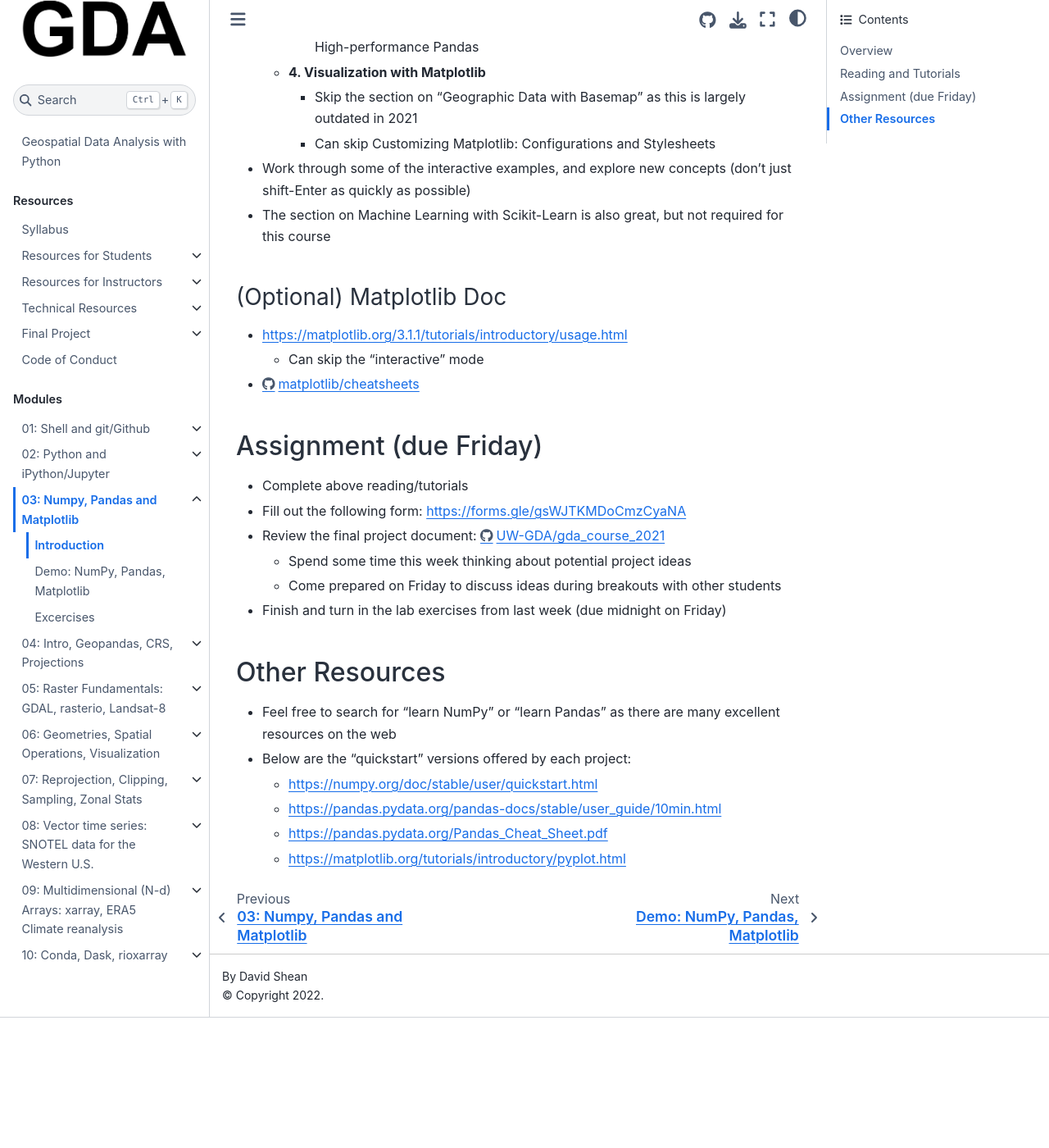
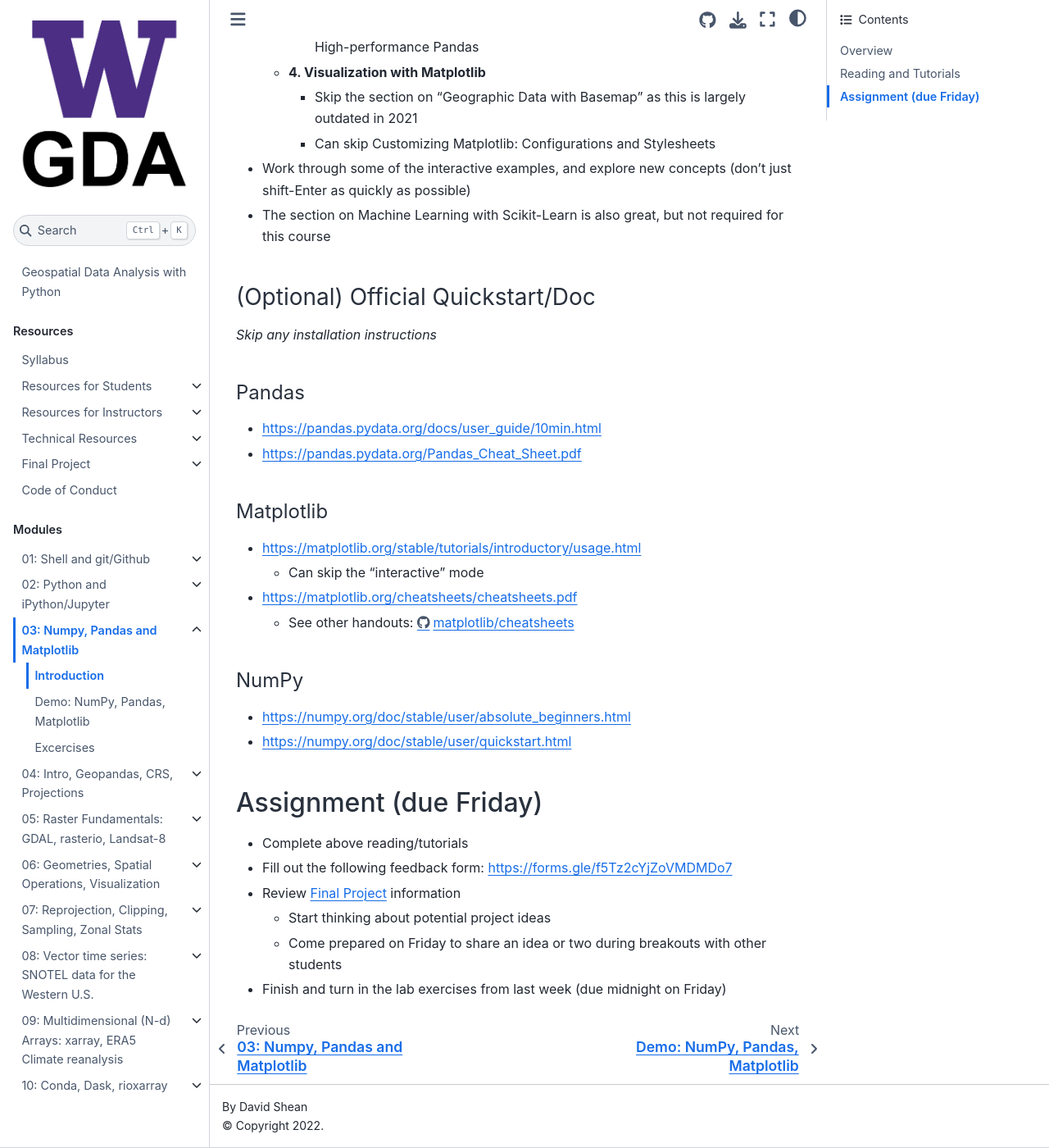
Before and after one commit to UW-GDA/jupyterbook, a Jupyter Book: the page built from book/modules/03_NumPy_Pandas_Matplotlib/03_NumPy_Pandas_Matplotlib_prep.md, in a window 1280 px wide and 1400 px high, scrolled down 1485 px. Shown: the whole window at 82% size. Built offline with Jupyter Book 1.0.4 settings and Sphinx 7.4.7 and the Sphinx Book theme 1.1.4, drawn with Linux system fonts in a browser that asks for light colours; pages that are not in the unit, such as notebooks, are missing from menus; before the commit the page ends 2726 px from its top, so only the background shows below that.

Commit message:
Update 03 reading assignment

```diff
--- a/book/modules/03_NumPy_Pandas_Matplotlib/03_NumPy_Pandas_Matplotlib_prep.md
+++ b/book/modules/03_NumPy_Pandas_Matplotlib/03_NumPy_Pandas_Matplotlib_prep.md
@@ -29,23 +29,24 @@
 * Work through some of the interactive examples, and explore new concepts (don't just shift-Enter as quickly as possible)
 * The section on Machine Learning with Scikit-Learn is also great, but not required for this course
 
-### (Optional) Matplotlib Doc
-* https://matplotlib.org/3.1.1/tutorials/introductory/usage.html
+### (Optional) Official Quickstart/Doc
+*Skip any installation instructions*
+#### Pandas
+* https://pandas.pydata.org/docs/user_guide/10min.html
+* https://pandas.pydata.org/Pandas_Cheat_Sheet.pdf
+#### Matplotlib
+* https://matplotlib.org/stable/tutorials/introductory/usage.html
    * Can skip the "interactive" mode
-* https://github.com/matplotlib/cheatsheets
+* https://matplotlib.org/cheatsheets/cheatsheets.pdf
+   * See other handouts: https://github.com/matplotlib/cheatsheets
+#### NumPy
+* https://numpy.org/doc/stable/user/absolute_beginners.html
+* https://numpy.org/doc/stable/user/quickstart.html
 
 ## Assignment (due Friday)
 * Complete above reading/tutorials
-* Fill out the following form: https://forms.gle/gsWJTKMDoCmzCyaNA
-* Review the final project document: https://github.com/UW-GDA/gda_course_2021/tree/master/resources/project
-    * Spend some time this week thinking about potential project ideas
-    * Come prepared on Friday to discuss ideas during breakouts with other students
+* Fill out the following feedback form: https://forms.gle/f5Tz2cYjZoVMDMDo7
+* Review [Final Project](../../resources/project/README.md) information
+    * Start thinking about potential project ideas
+    * Come prepared on Friday to share an idea or two during breakouts with other students
 * Finish and turn in the lab exercises from last week (due midnight on Friday)
-
-## Other Resources
-* Feel free to search for "learn NumPy" or "learn Pandas" as there are many excellent resources on the web
-* Below are the "quickstart" versions offered by each project:
-  * https://numpy.org/doc/stable/user/quickstart.html
-  * https://pandas.pydata.org/pandas-docs/stable/user_guide/10min.html
-  * https://pandas.pydata.org/Pandas_Cheat_Sheet.pdf
-  * https://matplotlib.org/tutorials/introductory/pyplot.html
```
